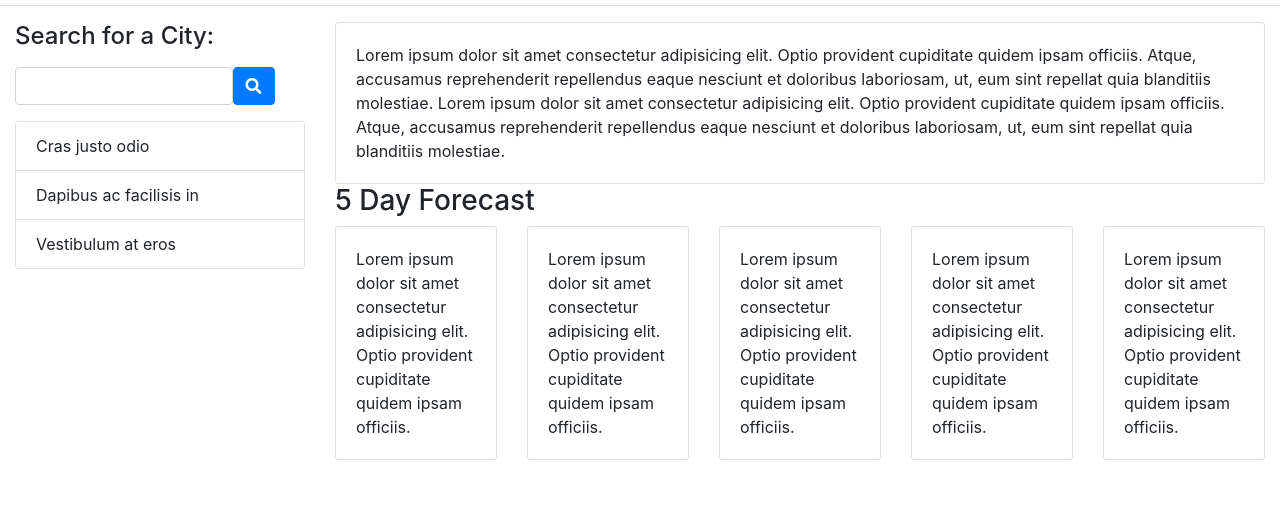
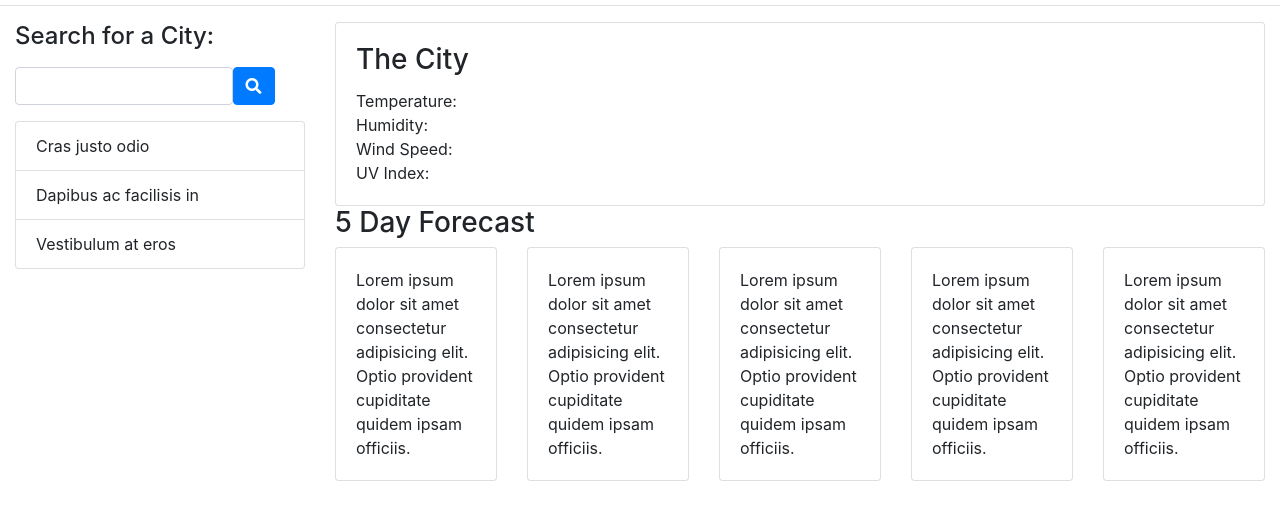
Before and after one commit to hfurusho/hw06-weather-dashboard, a plain HTML site: page index.html in a window 1280 px wide. Shown: the part 51-570 px from the top of the page. Drawn offline with nearby package versions, Linux system fonts and the light colour scheme.

Commit message:
Additional work on page layout.

```diff
--- a/assets/css/styles.css
+++ b/assets/css/styles.css
@@ -0,0 +1,4 @@
+.current-weather-conditions {
+  list-style-type: none;
+  padding: 0;
+}
--- a/index.html
+++ b/index.html
@@ -56,17 +56,13 @@
             <div class="col-md-12">
               <div class="card">
                 <div class="card-body">
-                  <p class="card-text">
-                    Lorem ipsum dolor sit amet consectetur adipisicing elit.
-                    Optio provident cupiditate quidem ipsam officiis. Atque,
-                    accusamus reprehenderit repellendus eaque nesciunt et
-                    doloribus laboriosam, ut, eum sint repellat quia blanditiis
-                    molestiae. Lorem ipsum dolor sit amet consectetur
-                    adipisicing elit. Optio provident cupiditate quidem ipsam
-                    officiis. Atque, accusamus reprehenderit repellendus eaque
-                    nesciunt et doloribus laboriosam, ut, eum sint repellat quia
-                    blanditiis molestiae.
-                  </p>
+                  <h3 class="card-title">The City</h3>
+                  <ul class="card-text current-weather-conditions">
+                    <li>Temperature: <span id="todays-temp"></span></li>
+                    <li>Humidity: <span id="todays-humidity"></span></li>
+                    <li>Wind Speed: <span id="todays-wind-speed"></span></li>
+                    <li>UV Index: <span id="todays-uv-index"></span></li>
+                  </ul>
                 </div>
               </div>
             </div>
--- a/scripts/app.js
+++ b/scripts/app.js
@@ -0,0 +1,4 @@
+.current-weather-conditions {
+  list-style-type: none;
+
+}
```
